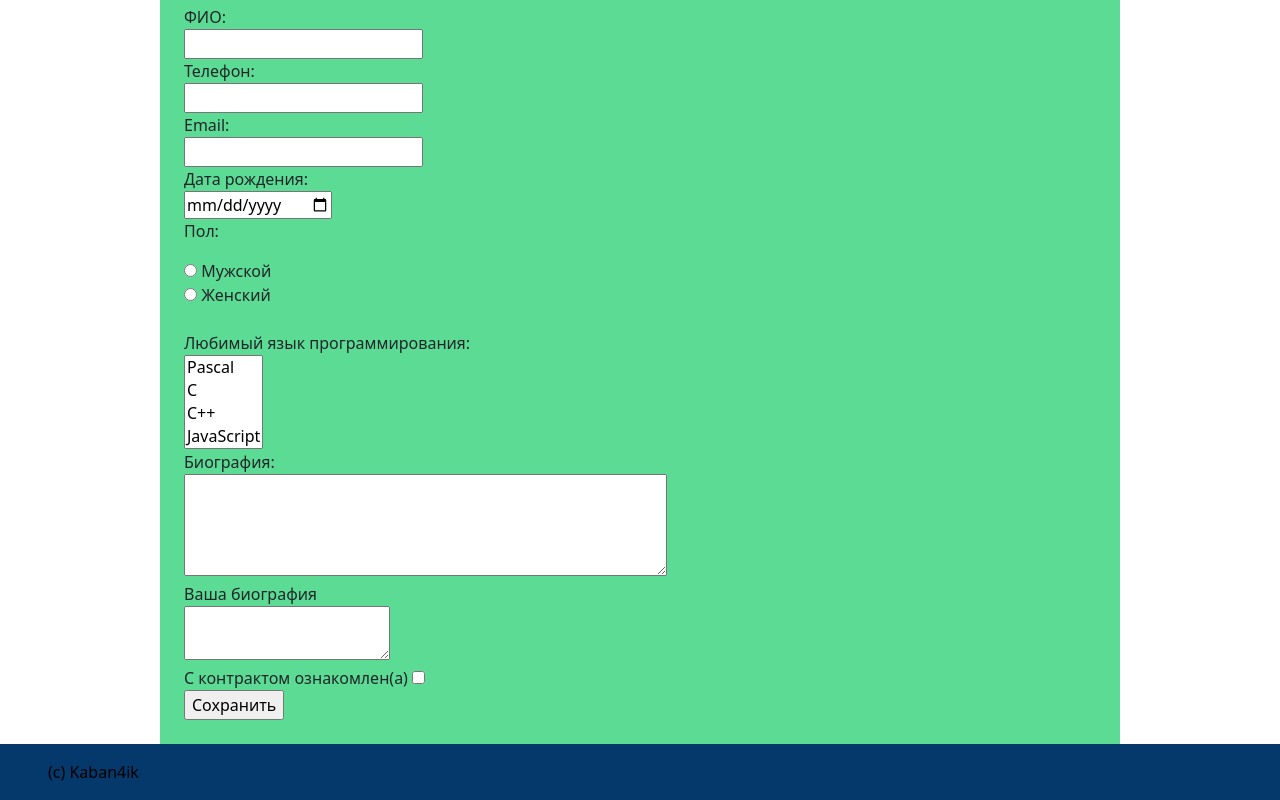
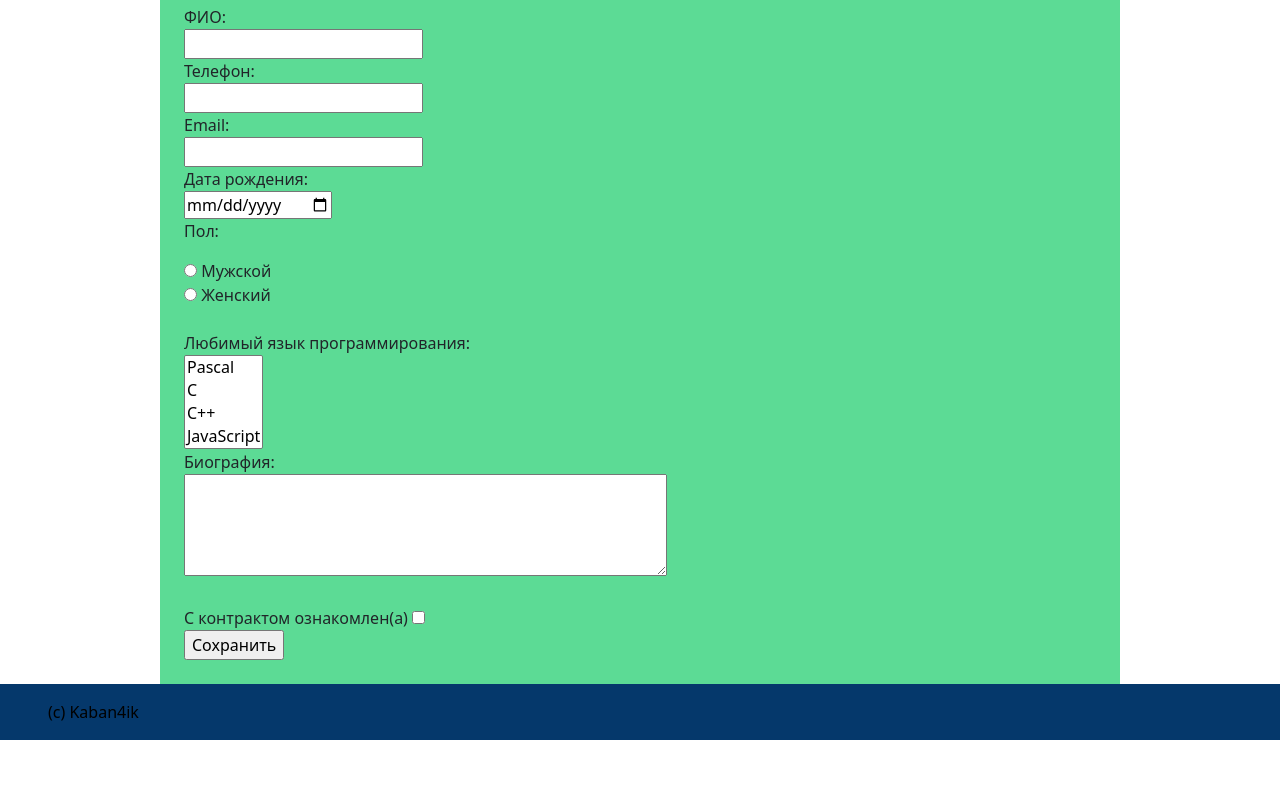
Before and after one commit to kaban4ik01/web-4, a plain HTML site: page index.html in a window 1280 px wide. Shown: the part 1307-2107 px from the top of the page. After the commit the page ends 2047 px from the top, so only its background shows below. Drawn offline with nearby package versions, Linux system fonts and the light colour scheme.

Commit message:
Update index.html

```diff
--- a/index.html
+++ b/index.html
@@ -271,12 +271,6 @@
 						cols="50"
 					></textarea
 					><br />
-
-					<label>
-						Ваша биография
-						<br />
-						<textarea name="biography"></textarea>
-					</label>
 					<br />
 					<label>
 						С контрактом ознакомлен(а)
```
